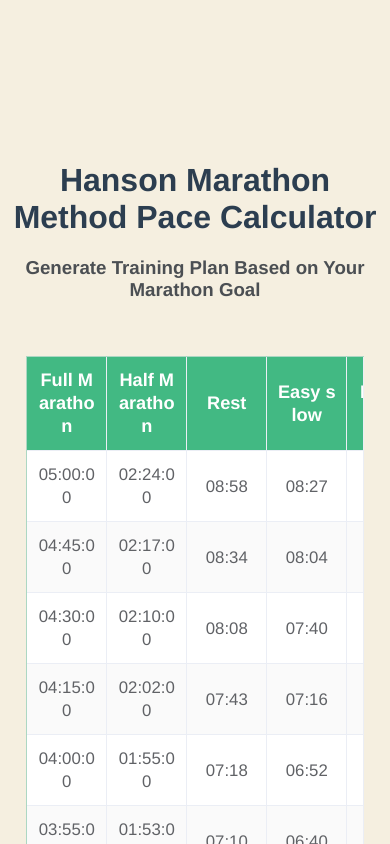
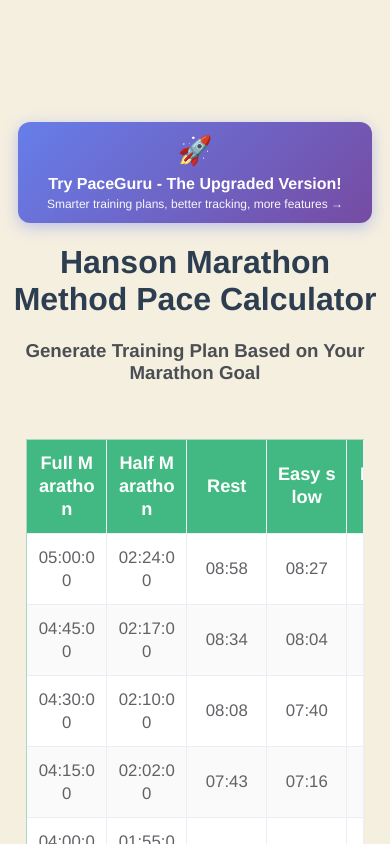
Before and after one commit to laihj/runnerTools, a Vue app: page / in a window 390 px wide. Shown: the top 844 px of the page. Built offline with nearby package versions, Linux system fonts and the light colour scheme.

Commit message:
feat: add PaceGuru upgrade banner with gradient design and mobile responsive

```diff
--- a/src/App.vue
+++ b/src/App.vue
@@ -1,4 +1,13 @@
 <template>
+  <a href="https://www.paceguru.app/plans/hanson" target="_blank" class="upgrade-banner">
+    <div class="banner-content">
+      <span class="banner-icon">🚀</span>
+      <div class="banner-text">
+        <span class="banner-title">Try PaceGuru - The Upgraded Version!</span>
+        <span class="banner-subtitle">Smarter training plans, better tracking, more features →</span>
+      </div>
+    </div>
+  </a>
   <h1>Hanson Marathon Method Pace Calculator</h1>
   <h3 class="hint">Generate Training Plan Based on Your Marathon Goal</h3>
   <DataTable :data="paceArray" />
@@ -28,10 +37,91 @@
   -moz-osx-font-smoothing: grayscale;
   text-align: center;
   color: #2c3e50;
-  margin-top: 60px;
+  margin-top: 20px;
 }
 
 .hint {
   color: #4b4f53;
 }
+
+/* Upgrade Banner Styles */
+.upgrade-banner {
+  display: block;
+  background: linear-gradient(135deg, #667eea 0%, #764ba2 100%);
+  color: white;
+  text-decoration: none;
+  padding: 16px 20px;
+  margin: 0 0 30px 0;
+  border-radius: 12px;
+  box-shadow: 0 4px 15px rgba(102, 126, 234, 0.4);
+  transition: all 0.3s ease;
+  max-width: 800px;
+  margin-left: auto;
+  margin-right: auto;
+}
+
+.upgrade-banner:hover {
+  transform: translateY(-2px);
+  box-shadow: 0 6px 20px rgba(102, 126, 234, 0.6);
+  background: linear-gradient(135deg, #7b8eea 0%, #8b5ba2 100%);
+}
+
+.banner-content {
+  display: flex;
+  align-items: center;
+  justify-content: center;
+  gap: 16px;
+}
+
+.banner-icon {
+  font-size: 28px;
+  animation: bounce 2s infinite;
+}
+
+@keyframes bounce {
+  0%, 100% { transform: translateY(0); }
+  50% { transform: translateY(-5px); }
+}
+
+.banner-text {
+  display: flex;
+  flex-direction: column;
+  align-items: flex-start;
+}
+
+.banner-title {
+  font-size: 18px;
+  font-weight: bold;
+  margin-bottom: 4px;
+}
+
+.banner-subtitle {
+  font-size: 14px;
+  opacity: 0.95;
+}
+
+@media (max-width: 600px) {
+  .upgrade-banner {
+    margin: 0 10px 20px 10px;
+    padding: 12px 16px;
+  }
+
+  .banner-content {
+    flex-direction: column;
+    gap: 8px;
+    text-align: center;
+  }
+
+  .banner-text {
+    align-items: center;
+  }
+
+  .banner-title {
+    font-size: 16px;
+  }
+
+  .banner-subtitle {
+    font-size: 12px;
+  }
+}
 </style>
```
Also changed, not shown: 1 other file (tests, documents, lock files or other folders).
